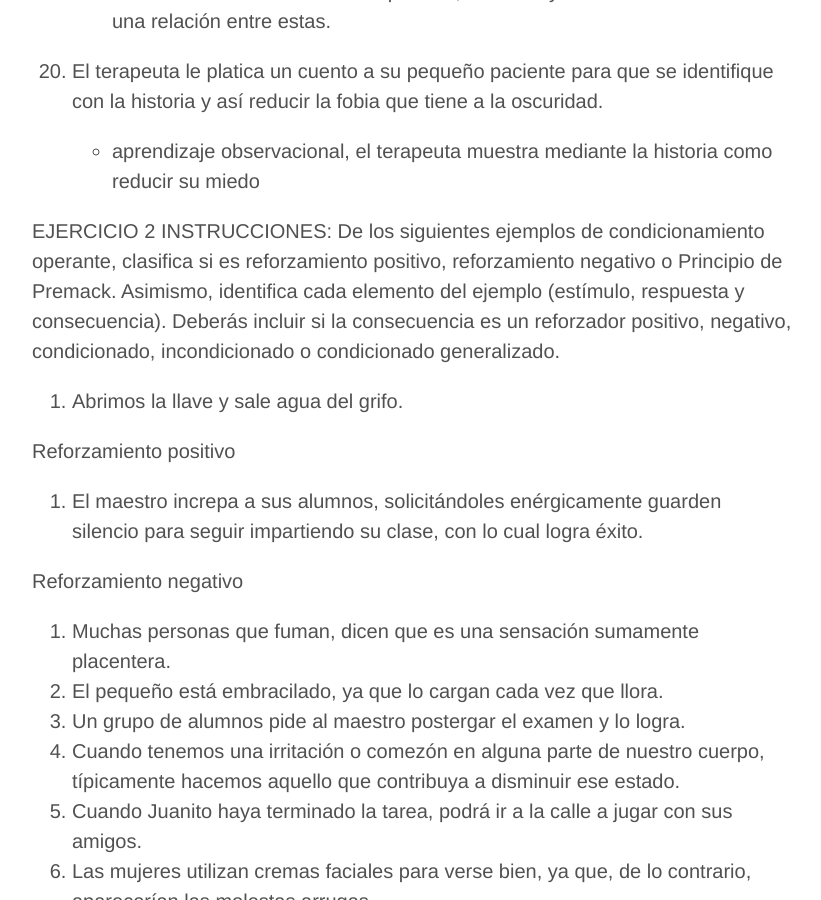
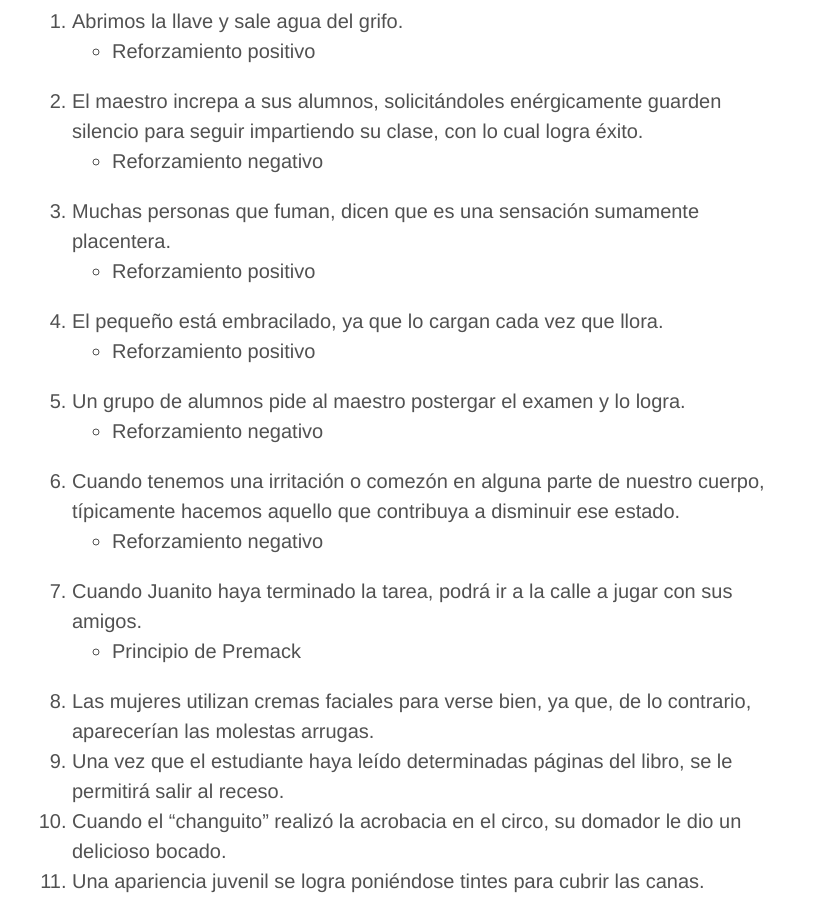
Before and after one commit to alex-esc/notes, a Jekyll site: the page built from _posts/2020-02-04-act-2-p-gen-.md, in a window 1280 px wide and 900 px high, scrolled down 3353 px. Shown: the whole window, without its empty margins (228-1049 px from the left). Built offline with Jekyll 4.4.1, drawn with Linux system fonts in a browser that asks for light colours.

Commit message:
Update 2020-02-04-act-2-p-gen-.md

```diff
--- a/_posts/2020-02-04-act-2-p-gen-.md
+++ b/_posts/2020-02-04-act-2-p-gen-.md
@@ -15,19 +15,15 @@ según corresponda. Asimismo, ordena los elementos que constituyen su paradigma.
 
 
 1. Nuestro corazón late aceleradamente al escuchar la voz de nuestra(o) amada(o).
-
 	* condicionamiento respondiente, el estimulo es la voz y la reacción es el latido acelerado
 
 2. Un niño eliminó su miedo a los conejos al estar cerca de otros niños que interactuaban con tales mascotas.
-
 	* aprendizaje observacional, imita a sus amigos, vence el miedo
 
 3. Nos cuentan un chiste y nos reímos muchísimo.
-
 	* condicionamiento respondiente, el estimulo es la broma y la reacción es la risa
 
 4. Esperamos el camión, aun y cuando se tarda en llegar.
-
 	* condicionamiento operante, el camión llega aveces temprano, refuerza este comportamiento.
 
 
@@ -36,73 +32,58 @@ según corresponda. Asimismo, ordena los elementos que constituyen su paradigma.
 	* condicionamiento respondiente, el estimulo es el olor, le provoca sudor
 
 6. Nos ponemos los lentes oscuros y desaparece el molesto deslumbramiento de los rayos solares.
-
 	* condicionamiento respondiente, poner los anteojos causa el fin de la molestia
 
 
 7. La joven cambia de look (se pinta o corta el cabello) cada vez que termina con su novio (esto suele ser muy seguido).
-
 	* condicionamiento operante, con hacer el cambio mas de una vez suben las probabilidades que continue con este comportamiento
 
 
 8. El pequeño muestra conductas semejantes a la de su hermano; sin embargo, el menor es castigado debido a que aún no cuenta con edad para presentar las mismas conductas.
-
 	* aprendizaje observacional, el niño imita a su hermano
 
 
 9. Frecuentemente, como parte del entrenamiento de los soldados del ejército para generar formas de agresión o ataque, se les muestran fotografías del enemigo o las banderas del país contrincante.
-
 	* condicionamiento respondiente, el estimulo de presentar imágenes causa una reacción agresiva
 
 
 10. La adorable anciana acude todos los días a los juegos de azar, con la esperanza de volver a ganar los $100.00 que recibió en una ocasión.
-
 	* condicionamiento operante, al ganar una vez crea una habito, reforzamiento de tipo intervalo variable
 
 
 11. Un extranjero “odia” las tortillas de maíz, debido a que en una ocasión se le hizo comer (sin que él se diera cuenta) una tortilla con abundante chile piquín en ella.
-
 	* condicionamiento respondiente, el estimulo negativo de su experiencia previa generó esta reacción de odio
 
 
 12. El adolescente consume drogas, debido a la presión social que sus amigos ejercen sobre él.
-
 	* condicionamiento operante, sus amigos lo llevan a este comportamiento, de tipo extrínseco
 
 13. Una forma de curar el alcoholismo es mediante las asociaciones de sustancias que producen nauseas o dolor de cabeza, con el alcohol.
-
 	* condicionamiento respondiente, el estimulo es el refuerzo negativo de las substancia nociva, es reforzamiento continuo
 
 
 14. Al escuchar la palabra “muerte” se producen sensaciones de tristeza y malestar.
-
 	* condicionamiento respondiente, pues el estimulo negativo es la palabra y produce el malestar de manera continua
 
 
 15. El maestro solicita enérgicamente a sus alumnos que guarden silencio y lo logra; el maestro probablemente recurrirá a esto en otras ocasiones.
-
 	* condicionamiento operante, la experiencia positiva hará que tienda a repetir los mismos métodos, de tipo extrínseco
 
 16. Un niño ha adoptado conductas exhibicionistas como bailar, recitar o llamar la atención en público, debido a que sus padres y abuelos festejan dichas conductas.
-
 	* condicionamiento operante, el comportamiento fue moldeado y persiste cuando el niño carece de supervisión de su familia
 
 17. Las actrices recurren frecuentemente al jugo de cebolla en el pañuelo, para lograr llorar en sus escenas tristes.
-
 	* condicionamiento respondiente, el estimulo del olor continuo del jugo conlleva a este comportamiento de llanto
 
 
 18. Un niño ha adquirido conductas fóbicas a bañarse, debido a que en un momento anterior tuvo una fuerte caída mientras se bañaba.
-
 	* condicionamiento operante, el niño ha cambiado su comportamiento debido a la experiencia previa
 
 
 19. Un estudiante menciona que no puede estudiar si no está comiendo. ¿Qué ha sucedido en este caso?
-
 	* Fue condicionado de manera operante, al comer y estudiar a la vez creo una relación entre estas.
 
 20. El terapeuta le platica un cuento a su pequeño paciente para que se identifique con la historia y así reducir la fobia que tiene a la oscuridad.
-
 	* aprendizaje observacional, el terapeuta muestra mediante la historia como reducir su miedo
 
 
@@ -114,19 +95,30 @@ INSTRUCCIONES: De los siguientes ejemplos de condicionamiento operante, clasific
 reforzamiento positivo, reforzamiento negativo o Principio de Premack. Asimismo, identifica cada elemento del ejemplo (estímulo, respuesta y consecuencia). Deberás incluir si la consecuencia es un reforzador positivo, negativo, condicionado, incondicionado o condicionado generalizado.
 
 1. Abrimos la llave y sale agua del grifo.
-
-Reforzamiento positivo
+	* Reforzamiento positivo
 
 2. El maestro increpa a sus alumnos, solicitándoles enérgicamente guarden silencio para seguir impartiendo su clase, con lo cual logra éxito.
-
-Reforzamiento negativo
+	* Reforzamiento negativo
 
 3. Muchas personas que fuman, dicen que es una sensación sumamente placentera.
+	* Reforzamiento positivo
+
 4. El pequeño está embracilado, ya que lo cargan cada vez que llora.
+	* Reforzamiento positivo
+
+
 5. Un grupo de alumnos pide al maestro postergar el examen y lo logra.
+	* Reforzamiento negativo
+
+
 6. Cuando tenemos una irritación o comezón en alguna parte de nuestro cuerpo, típicamente hacemos
 aquello que contribuya a disminuir ese estado.
+	* Reforzamiento negativo
+
+
 7. Cuando Juanito haya terminado la tarea, podrá ir a la calle a jugar con sus amigos.
+	* Principio de Premack
+
 8. Las mujeres utilizan cremas faciales para verse bien, ya que, de lo contrario, aparecerían las molestas
 arrugas.
 9. Una vez que el estudiante haya leído determinadas páginas del libro, se le permitirá salir al receso.
```
